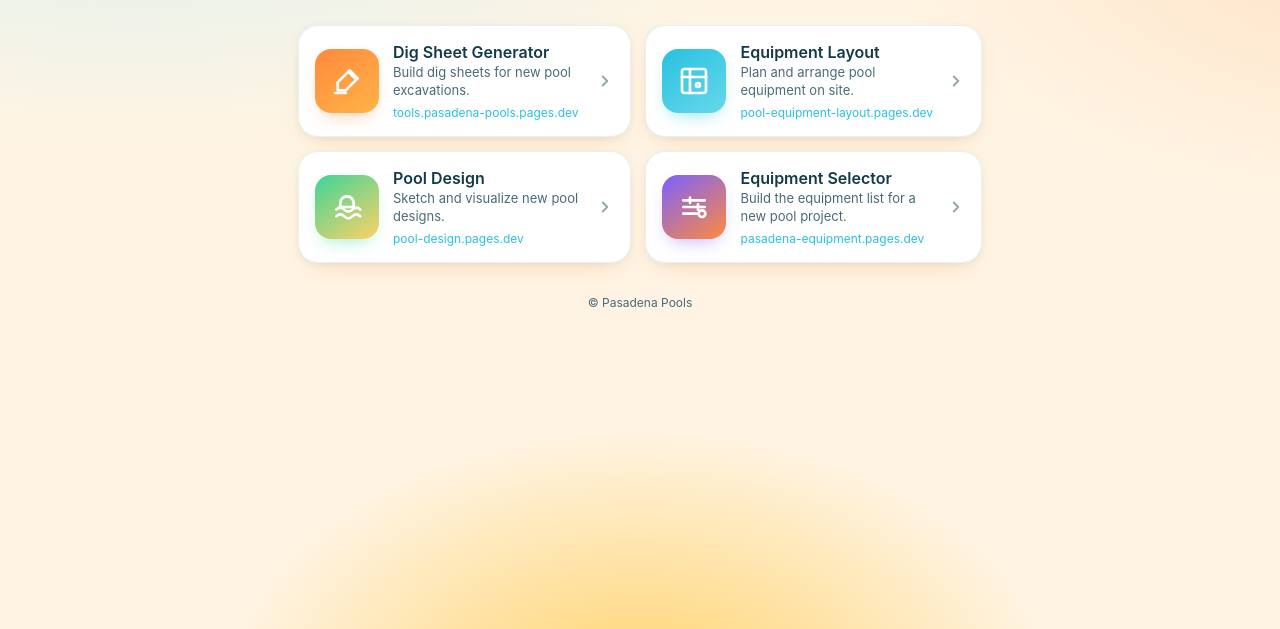
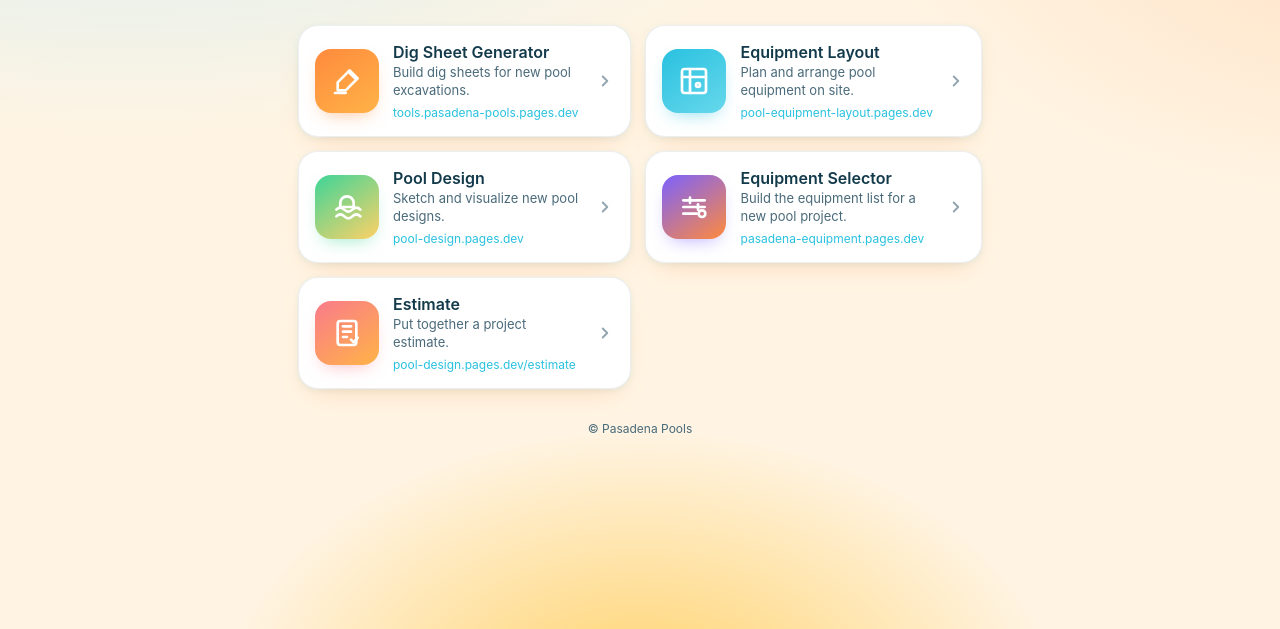
Before and after one commit to smcramer-droid/cramer, a plain HTML site: page index.html in a window 1280 px wide. Shown: the part 171-800 px from the top of the page. Drawn offline with Linux system fonts and the light colour scheme.

Commit message:
Add Estimate card to launcher (#9)
Co-authored-by: Claude <noreply@anthropic.com>

```diff
--- a/index.html
+++ b/index.html
@@ -184,6 +184,11 @@
         box-shadow: 0 8px 18px -8px rgba(123, 97, 255, 0.55);
       }
 
+      .tool--estimate .tool-icon {
+        background: linear-gradient(145deg, #f97b8b 0%, #ffb347 100%);
+        box-shadow: 0 8px 18px -8px rgba(249, 123, 139, 0.55);
+      }
+
       .tool-icon svg {
         width: 32px;
         height: 32px;
@@ -317,6 +322,26 @@
             <polyline points="9 18 15 12 9 6" />
           </svg>
         </a>
+
+        <a class="tool tool--estimate" href="https://pool-design.pages.dev/estimate" target="_blank" rel="noopener">
+          <span class="tool-icon" aria-hidden="true">
+            <svg viewBox="0 0 24 24" fill="none" stroke="currentColor" stroke-width="2" stroke-linecap="round" stroke-linejoin="round">
+              <rect x="5" y="3" width="14" height="18" rx="2" />
+              <path d="M9 7h6" />
+              <path d="M9 11h6" />
+              <path d="M9 15h3" />
+              <path d="M15 17l2 2 3-3.5" />
+            </svg>
+          </span>
+          <div class="tool-body">
+            <p class="tool-title">Estimate</p>
+            <p class="tool-desc">Put together a project estimate.</p>
+            <p class="tool-url">pool-design.pages.dev/estimate</p>
+          </div>
+          <svg class="tool-chevron" width="18" height="18" viewBox="0 0 24 24" fill="none" stroke="currentColor" stroke-width="2.5" stroke-linecap="round" stroke-linejoin="round" aria-hidden="true">
+            <polyline points="9 18 15 12 9 6" />
+          </svg>
+        </a>
       </main>
 
       <footer>
```
